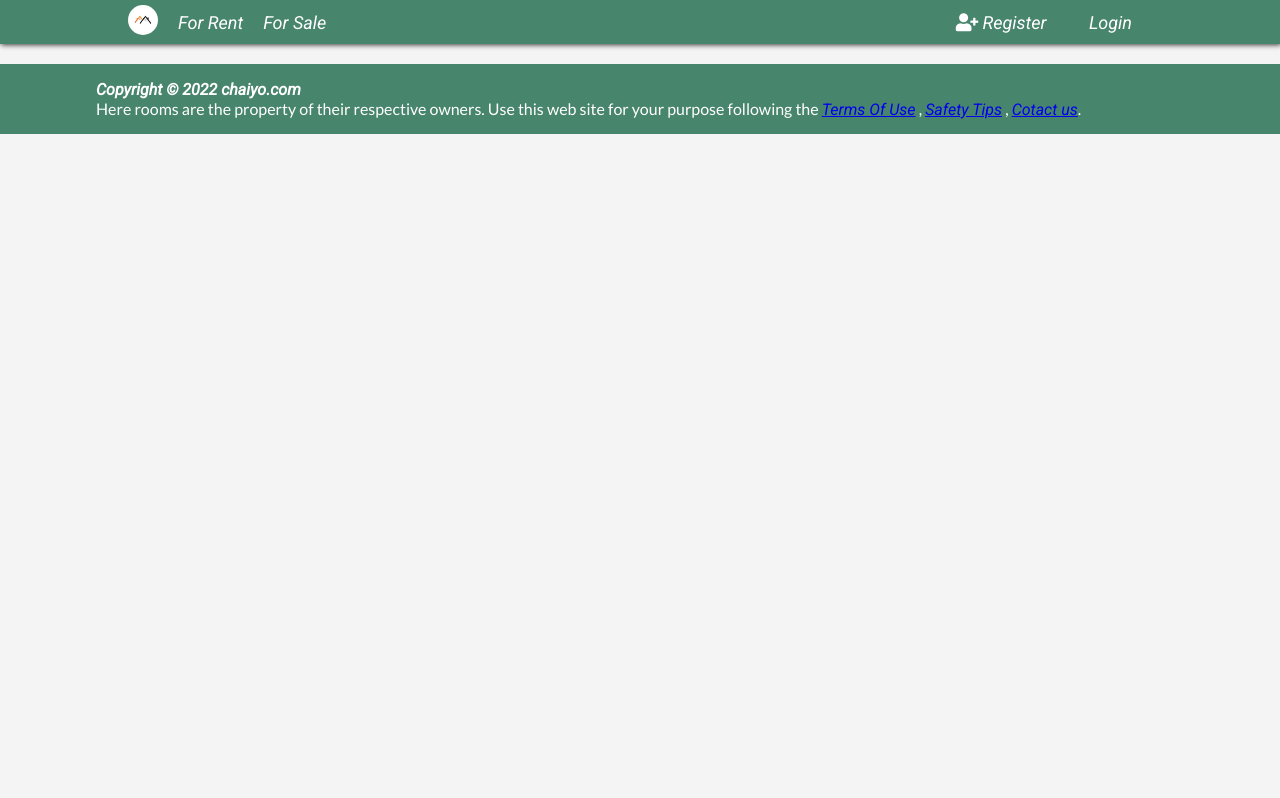
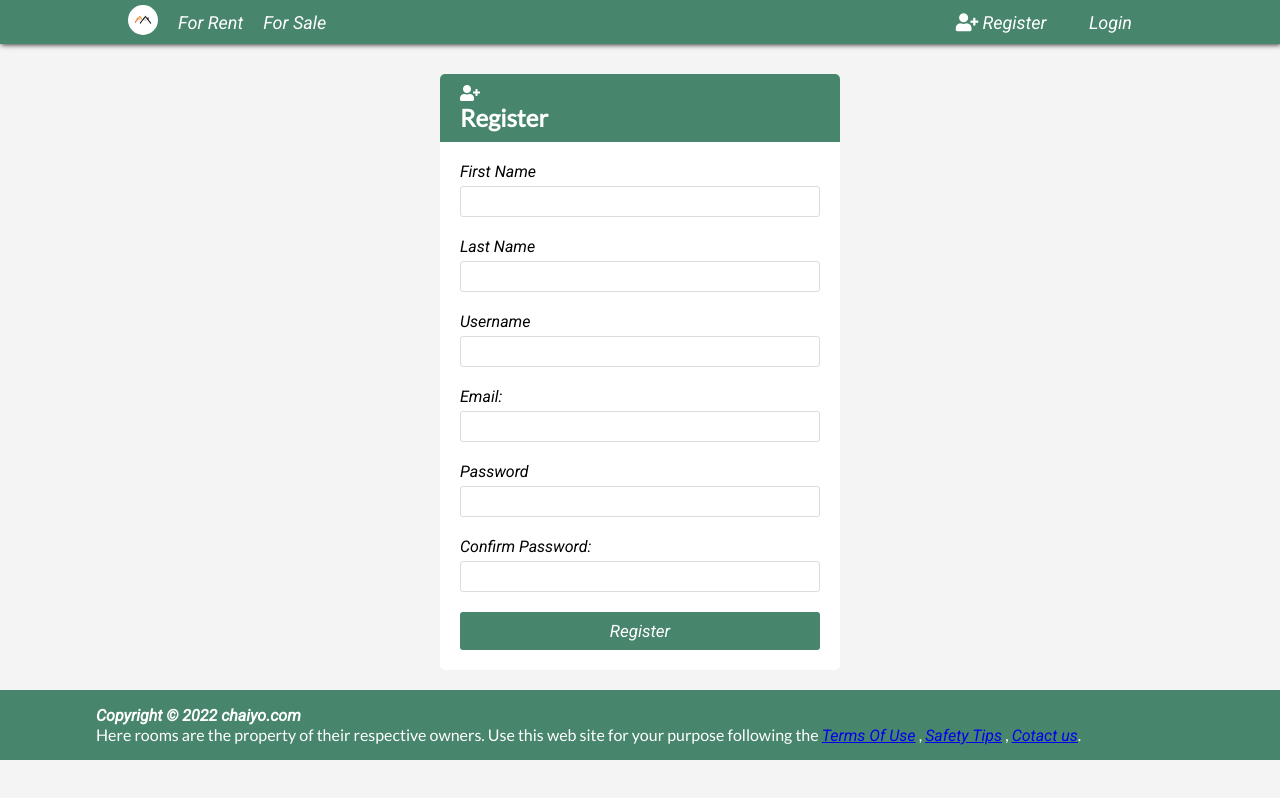
Before and after one commit to Sanjay-RD/roomfinder, a React (Create React App) app: page /account/register in a window 1280 px wide. Built offline with nearby package versions, Linux system fonts and the light colour scheme.

Commit message:
Register Form

```diff
--- a/src/App.css
+++ b/src/App.css
@@ -342,6 +342,7 @@ button.more-button {
 
 /* footer */
 footer {
+  margin-top: 20px;
   padding: 15px 0px;
   background-color: var(--primary-color);
 }
@@ -577,17 +578,39 @@ button.inquiry-btn:hover {
 }
 .button {
   width: 100%;
-  padding: 7px 0px;
+  padding: 9px 0px;
   background-color: var(--primary-color);
   border: none;
   border-radius: 3px;
   color: #fff;
   cursor: pointer;
+  /* font-weight: bold; */
+  font-size: 17px;
 }
 .button:focus {
   outline: none;
 }
 /* seller Details End */
+
+/* Register */
+.register-form {
+  width: 400px;
+  background-color: #fff;
+  margin: auto;
+  margin-top: 30px;
+  border-radius: 5px;
+}
+.register-header {
+  background-color: var(--primary-color);
+  padding: 10px 20px;
+  color: #fff;
+  border-top-left-radius: 5px;
+  border-top-right-radius: 5px;
+}
+.register-form form {
+  padding: 20px;
+}
+/* register user end */
 
 /* lightbox End */
 
@@ -784,6 +807,15 @@ button.inquiry-btn:hover {
     grid-template-columns: repeat(auto-fill, minmax(70px, 1fr));
   }
   /* light box end */
+
+  /* register form */
+  .inquiry-box {
+    width: 300px;
+  }
+  .register-form {
+    width: 300px;
+  }
+  /* register form end */
 }
 
 /* For mobile Screen */
--- a/src/App.js
+++ b/src/App.js
@@ -8,6 +8,7 @@ import RoomScreen from "./components/individualSection/RoomScreen";
 import { BrowserRouter as Router, Route } from "react-router-dom";
 
 import roomInfo from "./rooms";
+import Register from "./components/page/Register";
 
 function App() {
   const [rooms, setRoom] = useState([]);
@@ -50,6 +51,7 @@ function App() {
         <div className="small-container">
           <Route path="/room/:id" component={RoomScreen} />
         </div>
+        <Route path="/account/register" component={Register} />
         <Footer />
       </React.Fragment>
     </Router>
--- a/src/components/layout/Header.js
+++ b/src/components/layout/Header.js
@@ -41,7 +41,7 @@ function Header() {
           </ul>
           <ul className="login-register">
             <li>
-              <Link to="/register">
+              <Link to="/account/register">
                 <i className="fa fa-user-plus" aria-hidden="true"></i> Register
               </Link>
             </li>
--- /dev/null
+++ b/src/components/page/Register.js
@@ -0,0 +1,90 @@
+import React, { useState } from "react";
+
+const Register = () => {
+  const [firstname, setFirstname] = useState("");
+  const [lastname, setLastname] = useState("");
+  const [username, setUsername] = useState("");
+  const [email, setEmail] = useState("");
+  const [password, setPassword] = useState("");
+  const [confirmpassword, setConfirmpassword] = useState("");
+
+  const onSubmit = (e) => {
+    e.preventDefault();
+    console.log("submit");
+  };
+  return (
+    <div className="register-form">
+      <div className="register-header">
+        <i className="fa fa-user-plus" aria-hidden="true"></i> <h2>Register</h2>
+      </div>
+      <form onSubmit={onSubmit}>
+        <div className="form-group">
+          <label>First Name</label>
+          <input
+            type="text"
+            className="form-control"
+            name="firstname"
+            value={firstname}
+            onChange={(e) => setFirstname(e.target.value)}
+          />
+        </div>
+        <div className="form-group">
+          <label>Last Name</label>
+          <input
+            type="text"
+            className="form-control"
+            name="lastname"
+            value={lastname}
+            onChange={(e) => setLastname(e.target.value)}
+          />
+        </div>
+        <div className="form-group">
+          <label>Username</label>
+          <input
+            type="email"
+            className="form-control"
+            name="usename"
+            value={username}
+            onChange={(e) => setUsername(e.target.value)}
+          />
+        </div>
+        <div className="form-group">
+          <label>Email:</label>
+          <input
+            type="email"
+            className="form-control"
+            name="email"
+            value={email}
+            onChange={(e) => setEmail(e.target.value)}
+          />
+        </div>
+        <div className="form-group">
+          <label>Password</label>
+          <input
+            type="text"
+            className="form-control"
+            name="password"
+            value={password}
+            onChange={(e) => setPassword(e.target.value)}
+          />
+        </div>
+        <div className="form-group">
+          <label>Confirm Password:</label>
+          <input
+            type="text"
+            className="form-control"
+            name="confirmpassword"
+            value={confirmpassword}
+            onChange={(e) => setConfirmpassword(e.target.value)}
+          />
+        </div>
+
+        <div>
+          <input type="submit" value="Register" className="button" />
+        </div>
+      </form>
+    </div>
+  );
+};
+
+export default Register;
```
Also changed, not shown: 1 other file (tests, documents, lock files or other folders).
